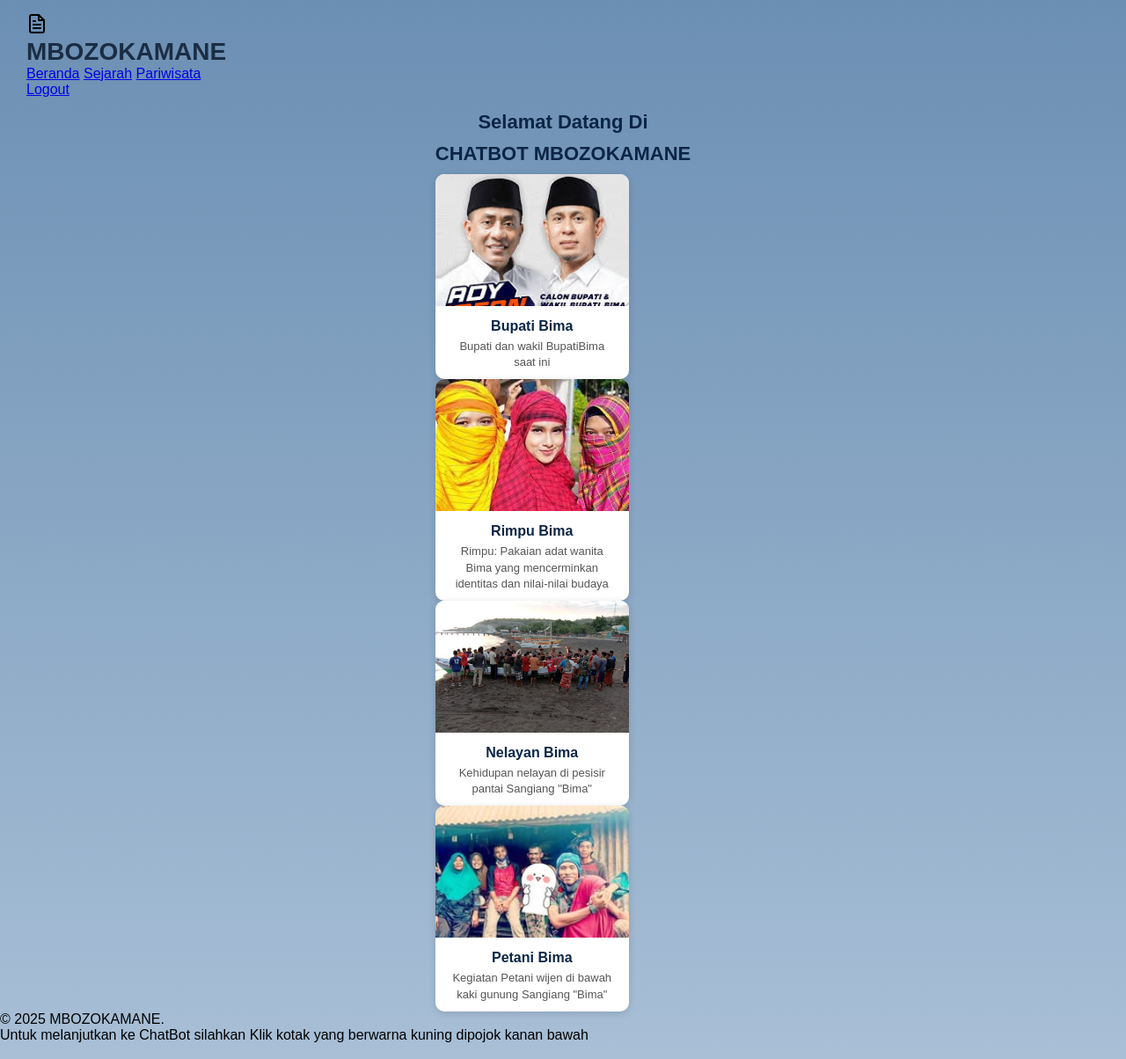
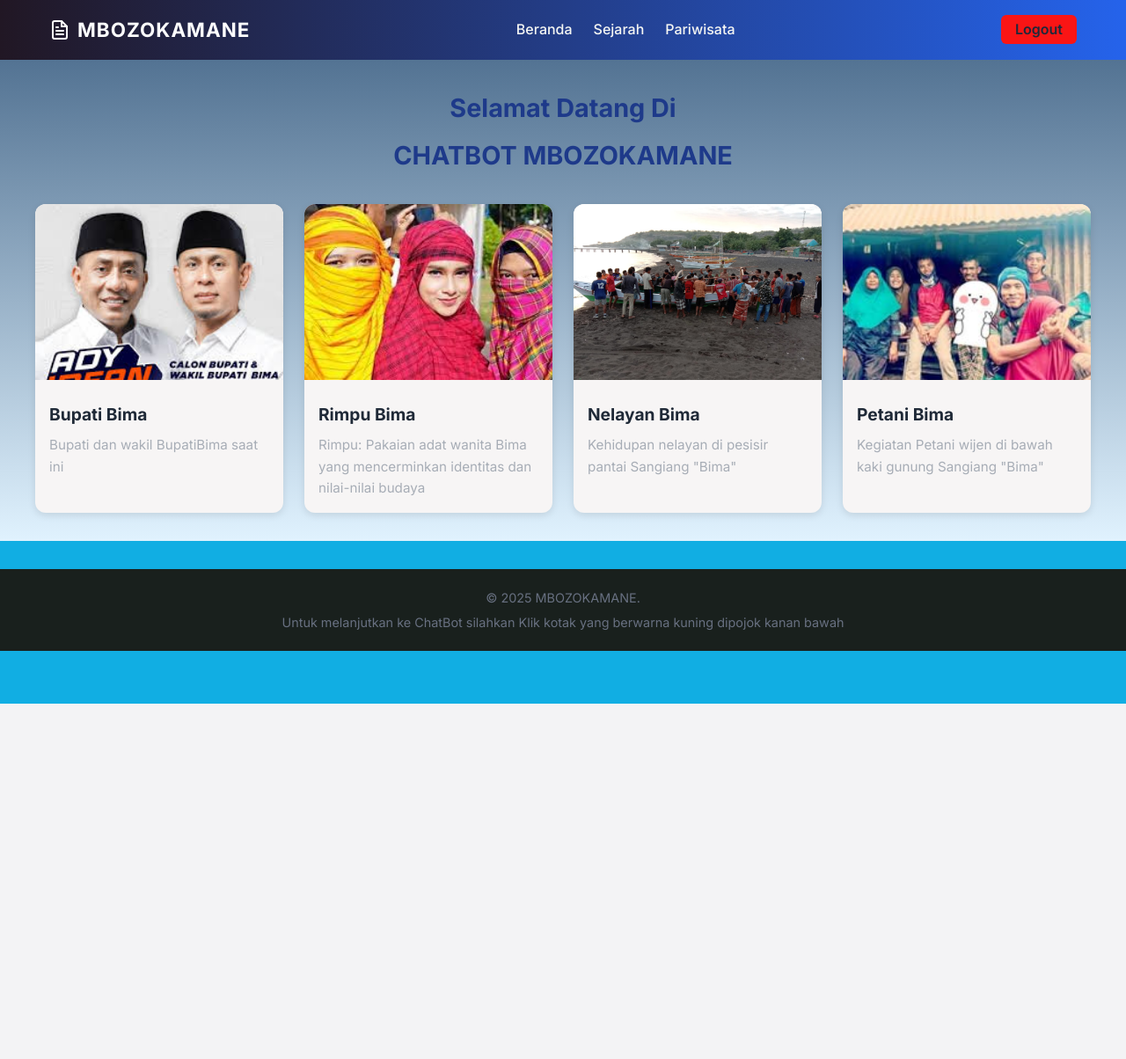
Before and after one commit to MbozoKamanee/firmansyah.github.io, a PHP site: page / in a window 1280 px wide. Shown: the whole page at 88% size. After the commit the page ends 800 px from the top, so only its background shows below. Run offline with PHP 8.4, Linux system fonts and the light colour scheme; some libraries are stand-ins or nearby versions.

Commit message:
Update styles.css

```diff
--- a/styles.css
+++ b/styles.css
@@ -1,152 +1,215 @@
-/* ==== Reset dasar ==== */
+/* === Reset & Base Style === */
 * {
   margin: 0;
   padding: 0;
   box-sizing: border-box;
-  font-family: "Poppins", sans-serif;
 }
 
-/* ==== Background dan layout utama ==== */
 body {
-  background: linear-gradient(to bottom, #6b8fb3, #a8bfd6);
-  min-height: 100vh;
-  display: flex;
-  flex-direction: column;
+  font-family: 'Inter', sans-serif;
+  background: #11aee3;
+  color: #040b14;
+  line-height: 1.6;
 }
 
-/* ==== Header ==== */
-header {
+/* === Header === */
+.header {
+  background: linear-gradient(90deg, #211724ff, #2563eb);
+  color: #ffffff;
+  padding: 1rem 0;
+  box-shadow: 0 2px 6px rgba(0,0,0,0.2);
+}
+
+.header-container {
+  max-width: 1200px;
+  margin: auto;
+  display: flex;
+  justify-content: space-between;
+  align-items: center;
+  padding: 0 1rem;
+}
+
+.logo {
   display: flex;
   align-items: center;
-  justify-content: space-between;
-  padding: 15px 30px;
-  background-color: transparent;
+  gap: 0.5rem;
 }
 
-header h1 {
-  font-size: 28px;
+.logo-text {
+  font-size: 1.4rem;
   font-weight: 700;
-  color: #1b2d44;
+  letter-spacing: 1px;
 }
 
-nav ul {
-  list-style: none;
+.main-nav {
   display: flex;
-  gap: 25px;
+  gap: 1.5rem;
 }
 
-nav ul li a {
+.nav-link {
+  color: #f5f6f3;
+  font-weight: 500;
   text-decoration: none;
-  color: #1b2d44;
-  font-weight: 500;
-  transition: 0.2s;
+  transition: color 0.3s ease;
 }
 
-nav ul li a:hover {
-  color: #ff5722;
+.nav-link:hover {
+  color: #fd4747; /* kuning */
 }
 
-/* ==== Tombol Logout ==== */
-.logout-btn {
-  background-color: #ff3b3b;
-  color: #fff;
-  border: none;
-  padding: 6px 14px;
+.logout-button {
+  background: #fa1515;
+  color: #1e293b;
+  padding: 0.4rem 1rem;
   border-radius: 6px;
-  cursor: pointer;
-  font-weight: 500;
-  margin-left: 10px;
-  transition: background-color 0.3s ease;
+  font-weight: 600;
+  text-decoration: none;
+  transition: background 0.3s ease;
 }
 
-.logout-btn:hover {
-  background-color: #d62828;
+.logout-button:hover {
+  background: #fbbf24;
 }
 
-/* ==== Bagian konten utama ==== */
-.main-content {
-  flex: 1;
-  display: flex;
-  justify-content: center;
-  align-items: center;
-  flex-direction: column;
+/* === Hero Section === */
+.hero-section {
   text-align: center;
+  padding: 2rem 1rem;
+  background: linear-gradient(180deg, #537393, #e0f2fe);
 }
 
-.main-content h2 {
-  font-size: 22px;
-  color: #0b2545;
-  margin-bottom: 10px;
+.section-title {
+  font-size: 1.8rem;
+  font-weight: 700;
+  color: #1e3a8a;
+  margin-bottom: 0.5rem;
 }
 
-.main-content h1 {
-  font-size: 28px;
-  font-weight: 700;
-  color: #0b2545;
-}
-
-/* ==== Kartu di sisi kiri ==== */
-.sidebar {
-  position: absolute;
-  top: 100px;
-  left: 15px;
-  display: flex;
-  flex-direction: column;
-  gap: 20px;
+/* === Card Grid === */
+.card-grid {
+  display: grid;
+  grid-template-columns: repeat(auto-fit, minmax(260px, 1fr));
+  gap: 1.5rem;
+  margin-top: 2rem;
+  max-width: 1200px;
+  margin-left: auto;
+  margin-right: auto;
 }
 
 .card {
-  background: #fff;
-  border-radius: 10px;
-  box-shadow: 0 2px 8px rgba(0,0,0,0.15);
+  background: #bf3a3a;
+  border-radius: 12px;
   overflow: hidden;
-  width: 220px;
+  box-shadow: 0 3px 8px rgba(0,0,0,0.1);
+  transition: transform 0.3s ease, box-shadow 0.3s ease;
 }
 
-.card img {
+.card:hover {
+  transform: translateY(-6px);
+  box-shadow: 0 6px 16px rgb(168, 45, 45);
+}
+
+.card-image img {
   width: 100%;
-  height: 150px;
+  height: 200px;
+  object-fit: cover;
+  cursor: pointer;
+}
+
+.card-content {
+  padding: 1rem;
+  text-align: left;
+}
+
+.card-title {
+  font-size: 1.2rem;
+  font-weight: 700;
+  color: #1f2937;
+  margin-bottom: 0.5rem;
+}
+
+.card-description {
+  font-size: 0.95rem;
+  color: #a7adb6;
+}
+
+/* === Footer === */
+.footer {
+  background: #19201d;
+  color: #687081;
+  text-align: center;
+  padding: 1rem;
+  margin-top: 2rem;
+}
+
+.footer-container p {
+  margin: 0.3rem 0;
+  font-size: 0.9rem;
+}
+
+/* === Overlay Fullscreen Image === */
+.overlay {
+  position: fixed;
+  top: 0;
+  left: 0;
+  width: 100%;
+  height: 100%;
+  background: rgba(0,0,0,0.85);
+  display: none;
+  justify-content: center;
+  align-items: center;
+  z-index: 1000;
+}
+
+.overlay img.fullscreen {
+  max-width: 90%;
+  max-height: 90%;
+  border-radius: 10px;
+  box-shadow: 0 4px 20px rgba(255,255,255,0.2);
+  animation: fadeIn 0.3s ease;
+}
+
+@keyframes fadeIn {
+  from { opacity: 0; transform: scale(0.95); }
+  to { opacity: 1; transform: scale(1); }
+}
+/* === Grid untuk Halaman Pariwisata === */
+.card-grid-2 {
+  display: grid;
+  grid-template-columns: repeat(auto-fit, minmax(280px, 1fr));
+  gap: 1.5rem; /* spasi antar card */
+  max-width: 1200px;
+  margin: 2rem auto; /* kasih jarak atas-bawah dan center */
+  padding: 0 1rem;   /* spasi kiri-kanan */
+}
+
+.card {
+  background: #f7f5f5;
+  border-radius: 12px;
+  overflow: hidden;
+  box-shadow: 0 3px 8px rgba(0,0,0,0.1);
+  transition: transform 0.3s ease, box-shadow 0.3s ease;
+
+}
+
+.card:hover {
+  transform: translateY(-6px);
+  box-shadow: 0 6px 16px rgba(0,0,0,0.15);
+}
+
+.card-image img {
+  width: 100%;
+  height: 200px;
   object-fit: cover;
 }
 
 .card-content {
-  padding: 10px 15px;
+  padding: 1rem;
+}
+.judul h2 {
+  color: #f8fafc; /* Warna biru muda, misalnya */
 }
 
-.card-content h3 {
-  font-size: 16px;
-  color: #0b2545;
-  margin-bottom: 5px;
+.judul h1 {
+  color: #fd4d47; /* Warna kuning cerah */
 }
-
-.card-content p {
-  font-size: 13px;
-  color: #555;
-  line-height: 1.4;
-}
-
-/* ==== Chatbot Widget ==== */
-.chatbot-container {
-  position: fixed;
-  bottom: 20px;
-  right: 20px;
-}
-
-/* ==== Responsif ==== */
-@media (max-width: 768px) {
-  header {
-    flex-direction: column;
-    gap: 10px;
-  }
-
-  .sidebar {
-    position: relative;
-    flex-direction: row;
-    justify-content: center;
-    flex-wrap: wrap;
-  }
-
-  .card {
-    width: 150px;
-  }
-}
```
